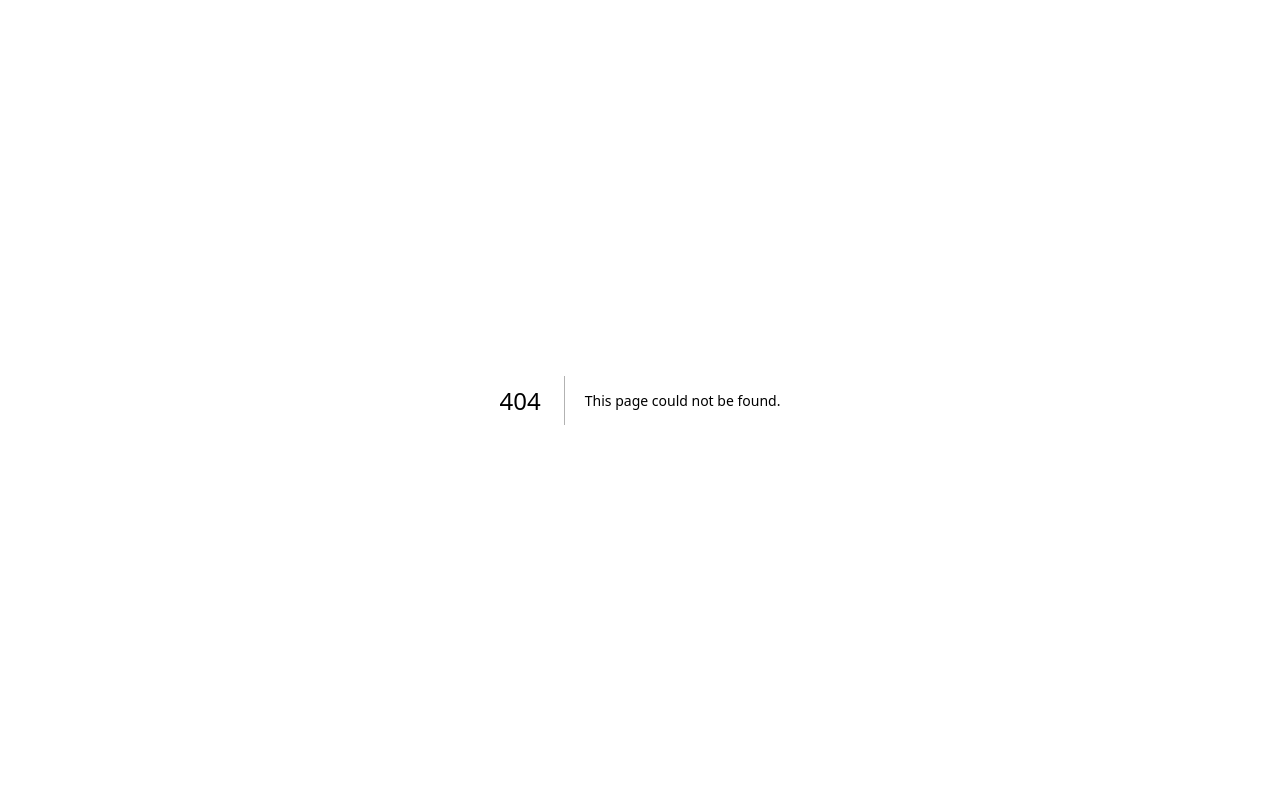
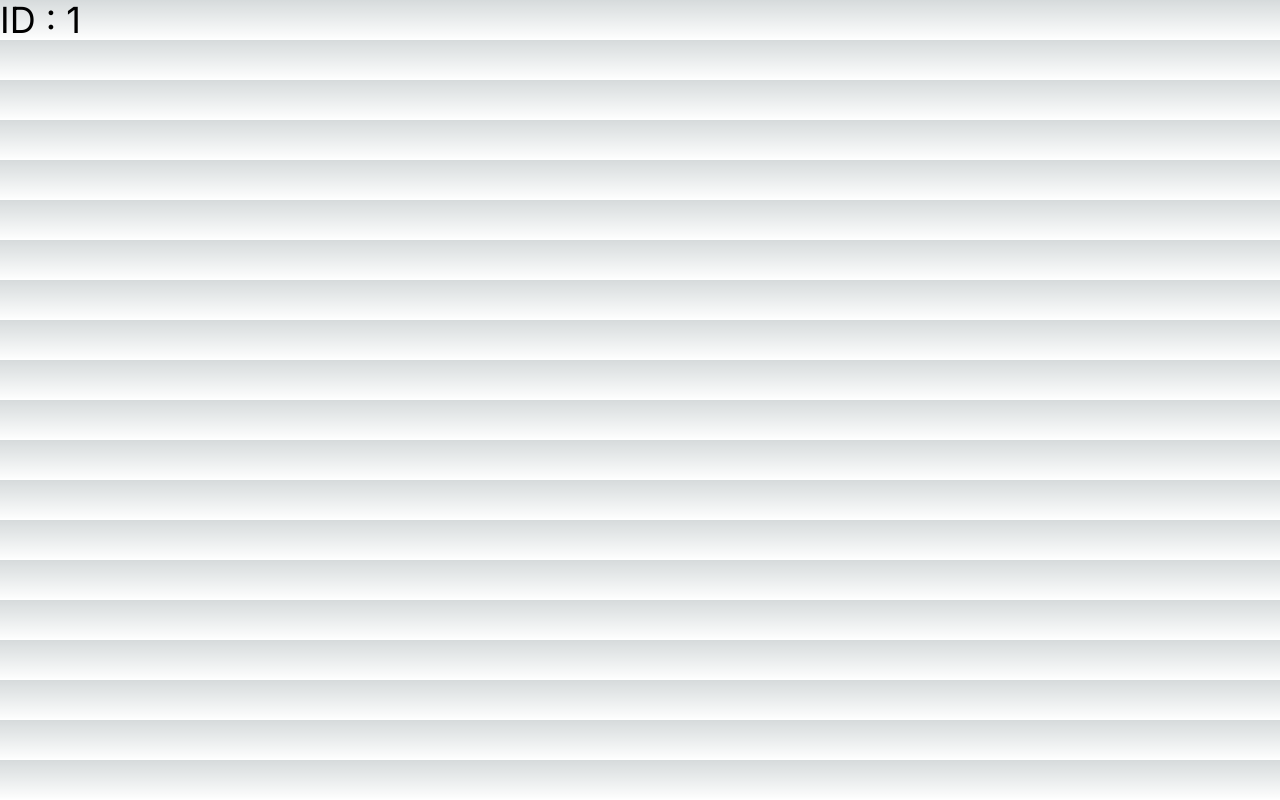
Before and after one commit to vikmn/preqin-app, a Next.js app: page /investors/1 in a window 1280 px wide. Before the commit this address had no page. Built offline with nearby package versions, Linux system fonts and the light colour scheme.

Commit message:
adding page for investor

```diff
--- /dev/null
+++ b/app/investors/[id]/page.tsx
@@ -0,0 +1,3 @@
+const InvestorPage = async ({ params }: { params: { id: string } })  => (
+    <h1 className='text-4xl'>ID : {params.id}</h1>)
+export default InvestorPage;
--- a/app/investors/page.tsx
+++ b/app/investors/page.tsx
@@ -1,3 +1,4 @@
+import Link from "next/link";
 
 
 const InvestorsPage = async () => {
@@ -6,7 +7,7 @@ const InvestorsPage = async () => {
     return (
         <div>
             <ul>
-                {investors.map((investor:any) => (<li key={investor.id}>{investor.firm_id}{investor.firm_name}</li>))}
+                {investors.map((investor:any) => (<li key={investor.id}><Link href={`./investors/${investor.firm_id}`}>{investor.firm_id}{investor.firm_name}</Link></li>))}
             </ul>
         </div>
     );
```
